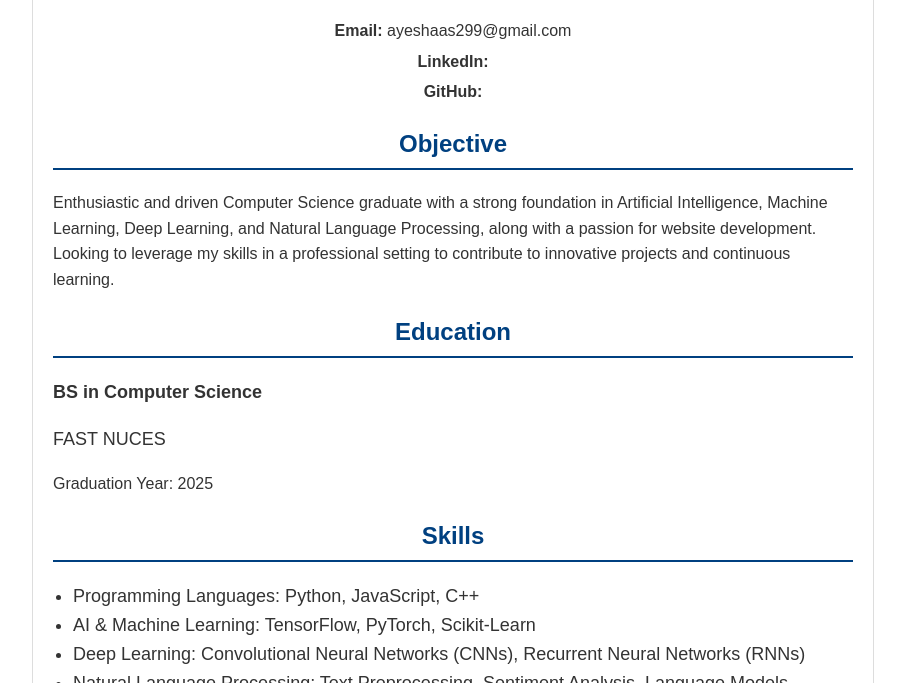
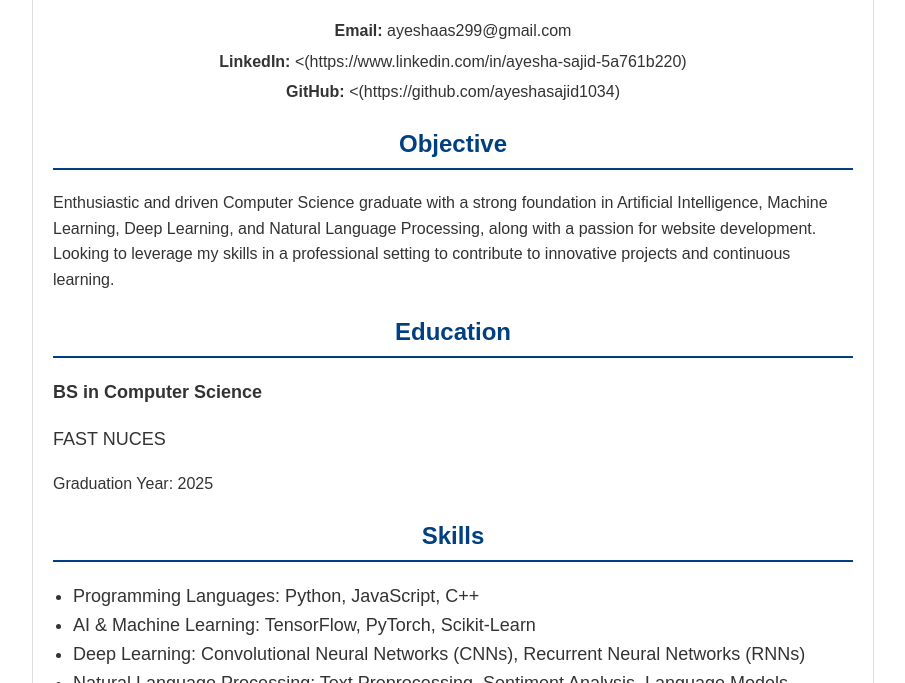
Before and after one commit to ayeshasajid1034/Assignment_3, a plain HTML site: page index.html in a window 1280 px wide. Shown: the part 117-800 px from the top of the page, without its empty margins (187-1092 px from the left). Drawn offline with Linux system fonts and the light colour scheme.

Commit message:
Update index.html

```diff
--- a/index.html
+++ b/index.html
@@ -26,8 +26,8 @@
         <h1>Your Name</h1>
         <div class="contact-info">
             <p><strong>Email:</strong> ayeshaas299@gmail.com </p>
-            <p><strong>LinkedIn:</strong> <linkedin.com/in/ayesha-sajid-5a761b220</p>
-            <p><strong>GitHub:</strong> <github.com/ayeshasajid1034</p>
+            <p><strong>LinkedIn:</strong> <(https://www.linkedin.com/in/ayesha-sajid-5a761b220)</p>
+            <p><strong>GitHub:</strong> <(https://github.com/ayeshasajid1034)</p>
         </div>
 
         <div class="section">
```
